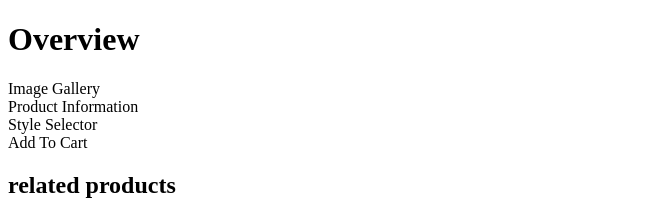
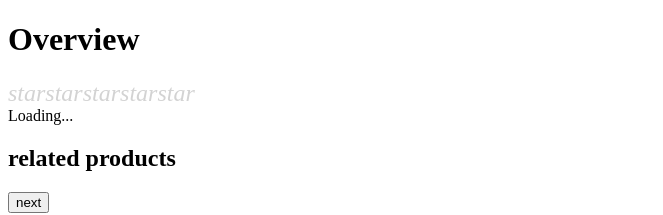
Before and after one commit to Pasteque-Performers/pp-atelier, a React app: page / in a window 1280 px wide. Shown: the top 215 px of the page, without its empty margins (0-663 px from the left). Built offline with nearby package versions, Linux system fonts and the light colour scheme; no server answers; the HTML template or start-up script is replaced by a standard one.

Commit message:
Product information and a star rating now rendering to Dom.

```diff
--- a/client/src/components/overview/Information.jsx
+++ b/client/src/components/overview/Information.jsx
@@ -2,15 +2,25 @@ import React from 'react';
 // import './ProductCard.css';
 
 const ProductCard = ({ product }) => {
-  const { image, category, title, price, overview } = product;
+  if (!product) {
+    return <div>Loading...</div>;
+  }
+
+  const {
+    name,
+    slogan,
+    description,
+    category,
+    default_price,
+  } = product;
 
   return (
     <div className="product-card">
-      <img className="product-image" src={image} alt={title} />
+      <h3 className="product-name">{name}</h3>
+      <p className="product-slogan">{slogan}</p>
+      <p className="product-description">{description}</p>
       <p className="product-category">{category}</p>
-      <h3 className="product-title">{title}</h3>
-      <p className="product-price">${price.toFixed(2)}</p>
-      <p className="product-overview">{overview}</p>
+      <p className="product-price">${(default_price && !isNaN(parseFloat(default_price))) ? parseFloat(default_price).toFixed(2) : 'N/A'}</p>
     </div>
   );
 };
--- a/client/src/components/overview/Overview.jsx
+++ b/client/src/components/overview/Overview.jsx
@@ -1,31 +1,29 @@
-import React, { useState, useEffect, useContext } from 'react';
+import React, { useState, useEffect } from 'react';
 import axios from 'axios';
+import Information from './Information.jsx';
+import StaticStarRating from './StaticStarRating.jsx'
 
-// Child components
-const ImageGallery = () => (
-   <div>Image Gallery</div>
-);
+const Overview = () => {
+  const [product, setProduct] = useState(null);
 
-const ProductInformation = () => (
-  <div>Product Information</div>
-);
+  useEffect(() => {
+    // Replace 40344 with the actual product ID you want to fetch
+    axios.get('classes/products/40344')
+      .then((response) => {
+        setProduct(response.data);
+      })
+      .catch((error) => {
+        console.error('Error fetching data: ', error.response || error);
+      });
+  }, []);
 
-const StyleSelector = () => (
-  <div>Style Selector</div>
-);
-
-const AddToCart = () => (
-  <div>Add To Cart</div>
-);
-
-const Overview = () => (
-  <div>
-    <h1>Overview</h1>
-    <ImageGallery />
-    <ProductInformation />
-    <StyleSelector />
-    <AddToCart />
-  </div>
-);
+  return (
+    <div>
+      <h1>Overview</h1>
+      <StaticStarRating />
+      <Information product={product} />
+    </div>
+  );
+};
 
 export default Overview;
--- /dev/null
+++ b/client/src/components/overview/StaticStarRating.jsx
@@ -0,0 +1,31 @@
+import React from 'react';
+import styled from 'styled-components';
+
+const StarIcon = styled.i`
+  font-size: 24px;
+  color: ${(props) => (props.filled ? 'yellow' : 'lightgray')};
+  cursor: pointer;
+`;
+
+const StaticStarRating = ({ rating }) => (
+    <div>
+    {[1, 2, 3, 4, 5].map((index) => (
+      <StarIcon
+        key={index}
+        filled={index <= rating}
+        className={'material-symbols-outlined'}
+        data-testid="star-icon">
+      star
+      </StarIcon>
+    ))}
+      <span>
+        {rating === 1}
+        {rating === 2}
+        {rating === 3}
+        {rating === 4}
+        {rating === 5}
+      </span>
+    </div>
+);
+
+export default StaticStarRating;
```
